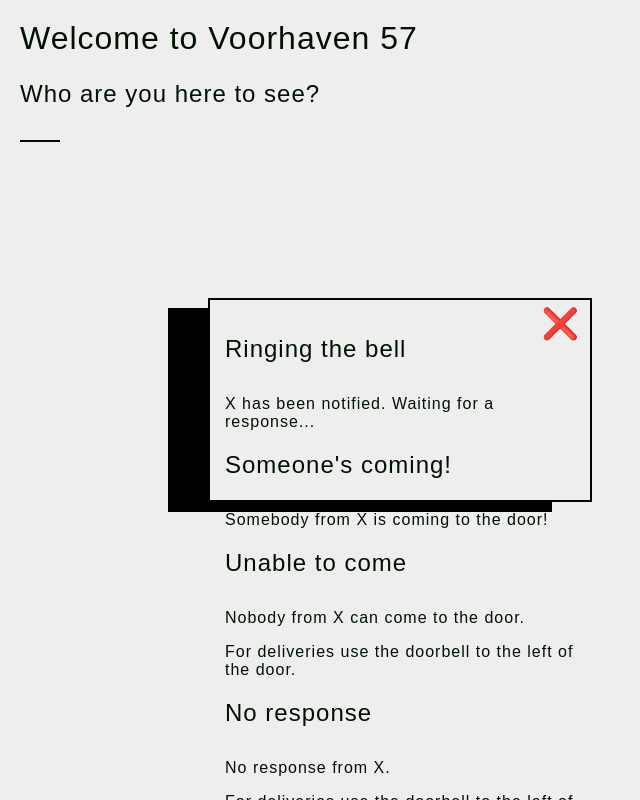
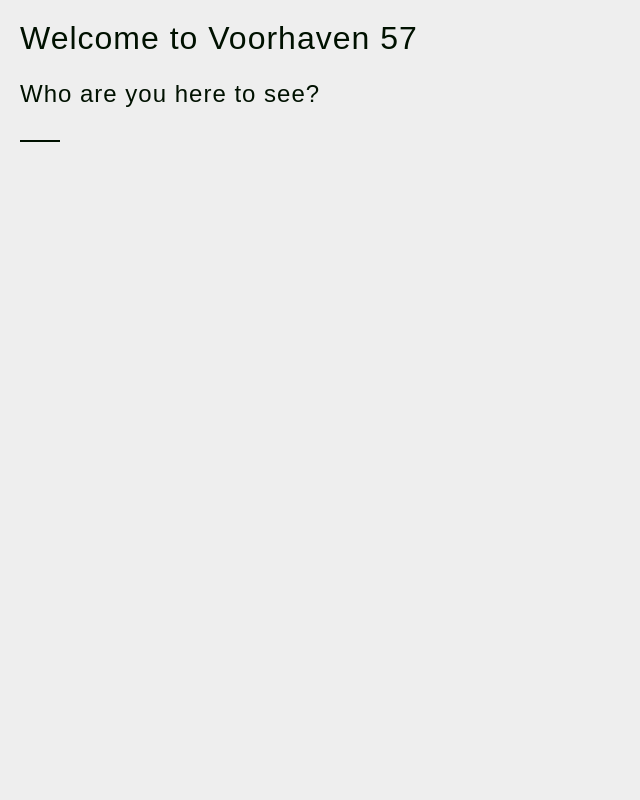
Before and after one commit to the-incredible-machine/telegram-doorbell-bot, an Electron app: page app/index.html in a window 800 px wide. Shown: the whole page, without its empty margins (0-640 px from the left). Drawn offline with nearby package versions, Linux system fonts and the light colour scheme; no server answers.

Commit message:
popup style

```diff
--- a/app/style.css
+++ b/app/style.css
@@ -83,6 +83,7 @@ div.overlay {
 }
 
 div#popup {
+	display:none;
 	position: fixed;
 	top: 0;
 	left:0;
@@ -94,7 +95,7 @@ div#popup {
 	background-color: #eee;
 	border: 2px solid black;
 	padding: 15px;
-	box-shadow: -40px 10px black;
+	box-shadow: -50px 20px black;
 }
 
 #close-button button {
```
